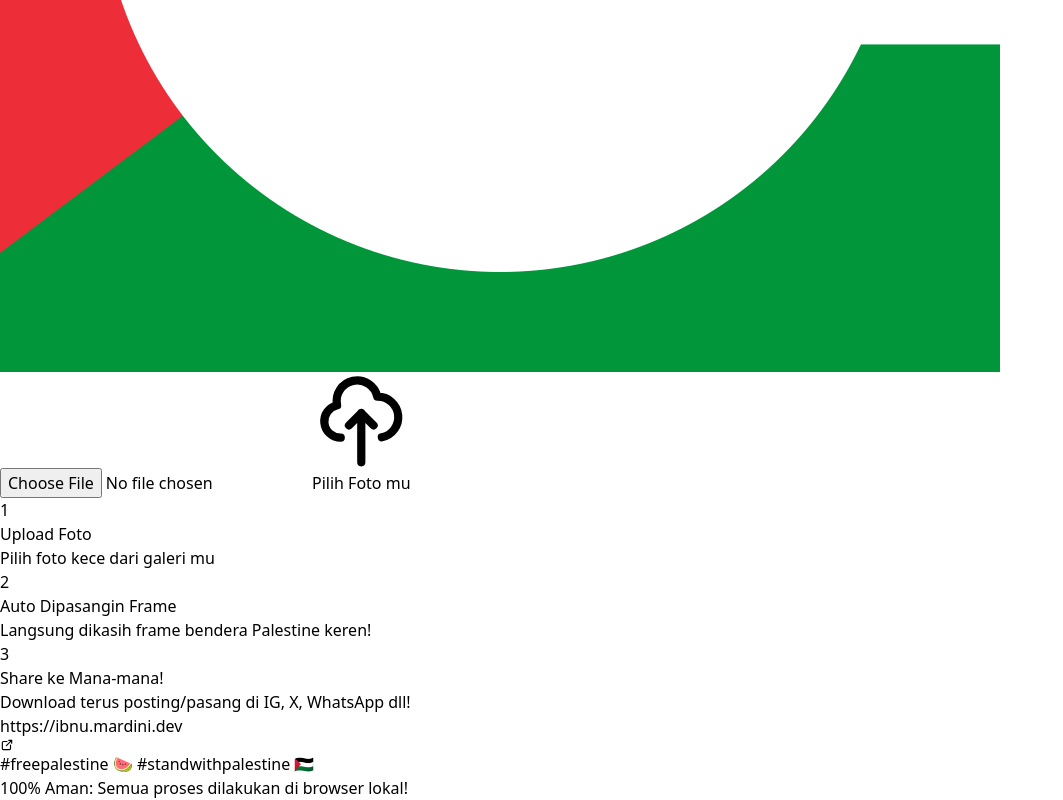
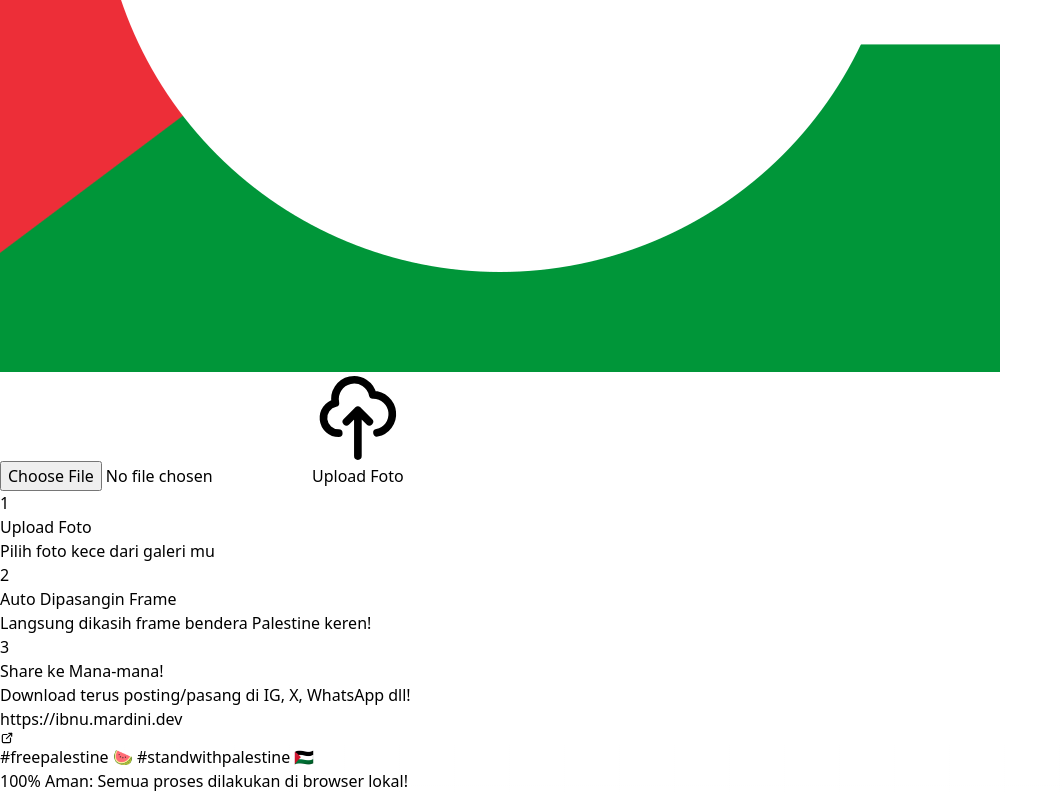
Before and after one commit to ibnumardini/palestine-twibbon, a React (Vite) app: page / in a window 1280 px wide. Shown: the part 898-1698 px from the top of the page, without its empty margins (0-1063 px from the left). Built offline with nearby package versions, Linux system fonts and the light colour scheme; the HTML template or start-up script is replaced by a standard one.

Commit message:
fix: Update button text from "Pilih Foto mu" to "Upload Foto"

```diff
--- a/src/components/UploadButton.jsx
+++ b/src/components/UploadButton.jsx
@@ -17,7 +17,7 @@ export const UploadButton = ({ onClick }) => {
           d="M7 16a4 4 0 01-.88-7.903A5 5 0 1115.9 6L16 6a5 5 0 011 9.9M15 13l-3-3m0 0l-3 3m3-3v12"
         />
       </svg>
-      Pilih Foto mu
+      Upload Foto
     </button>
   );
 };
```
